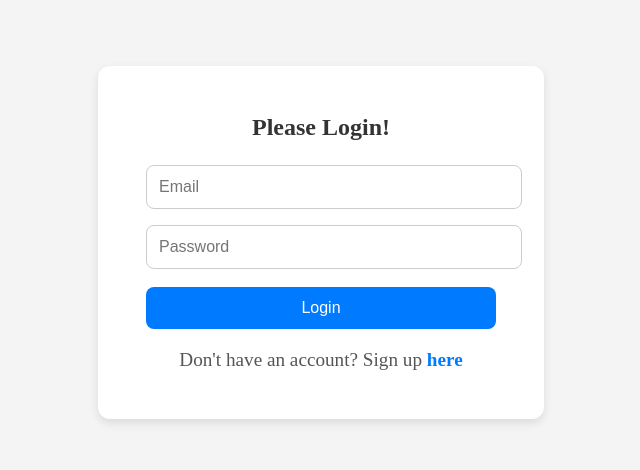
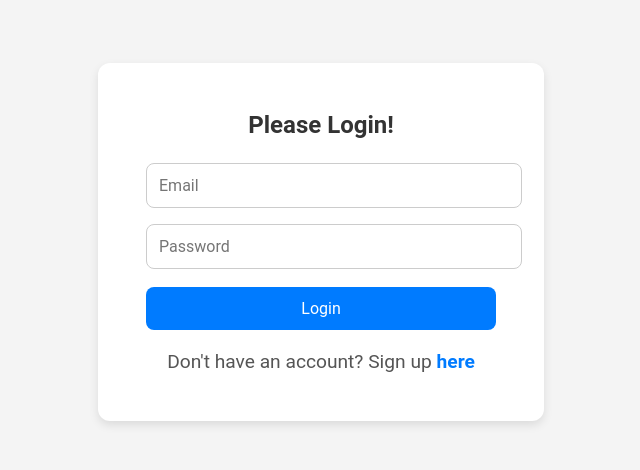
Before and after one commit to peter-joseph-isaac/react-express-login-system, a React (Vite) app: page / in a window 1280 px wide. Shown: the part 166-636 px from the top of the page, without its empty margins (319-959 px from the left). Built offline with nearby package versions, Linux system fonts and the light colour scheme; no server answers.

Commit message:
Updated style and fixed logout button

```diff
--- a/src/App.css
+++ b/src/App.css
@@ -1,3 +1,7 @@
+* {
+    font-family: "Roboto", "Helvetica Neue", Arial, sans-serif;
+}
+
 .login-container {
   display: flex;
   justify-content: center;
--- a/src/components/Protected.jsx
+++ b/src/components/Protected.jsx
@@ -14,8 +14,8 @@ function Protected() {
         <div className="user-info">
             <h2>Welcome, {user.name}!</h2>
             <p>{user.email}</p>
+             <button className="logout-button" onClick={handleLogout}>Logout</button>
         </div>
-        <button className="logout-button" onClick={handleLogout}>Logout</button>
     </div>
     );
 }
```
